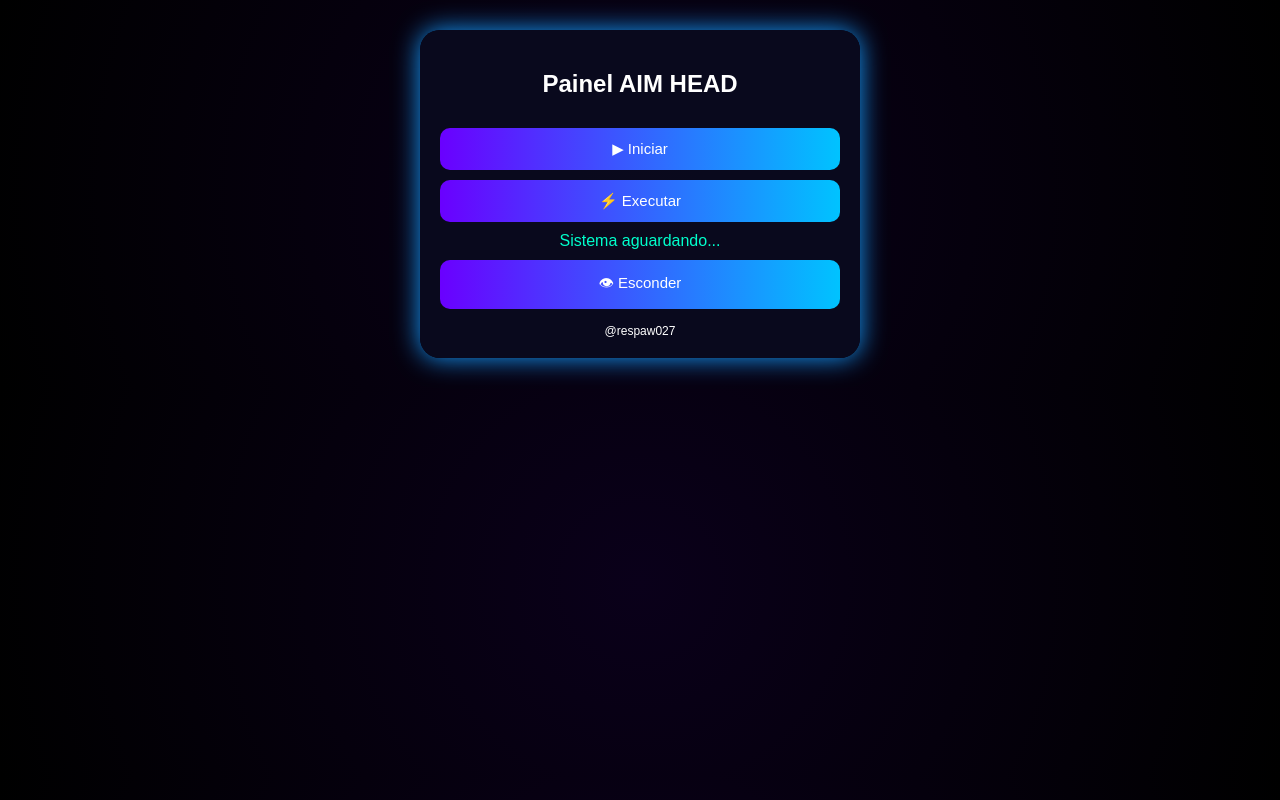
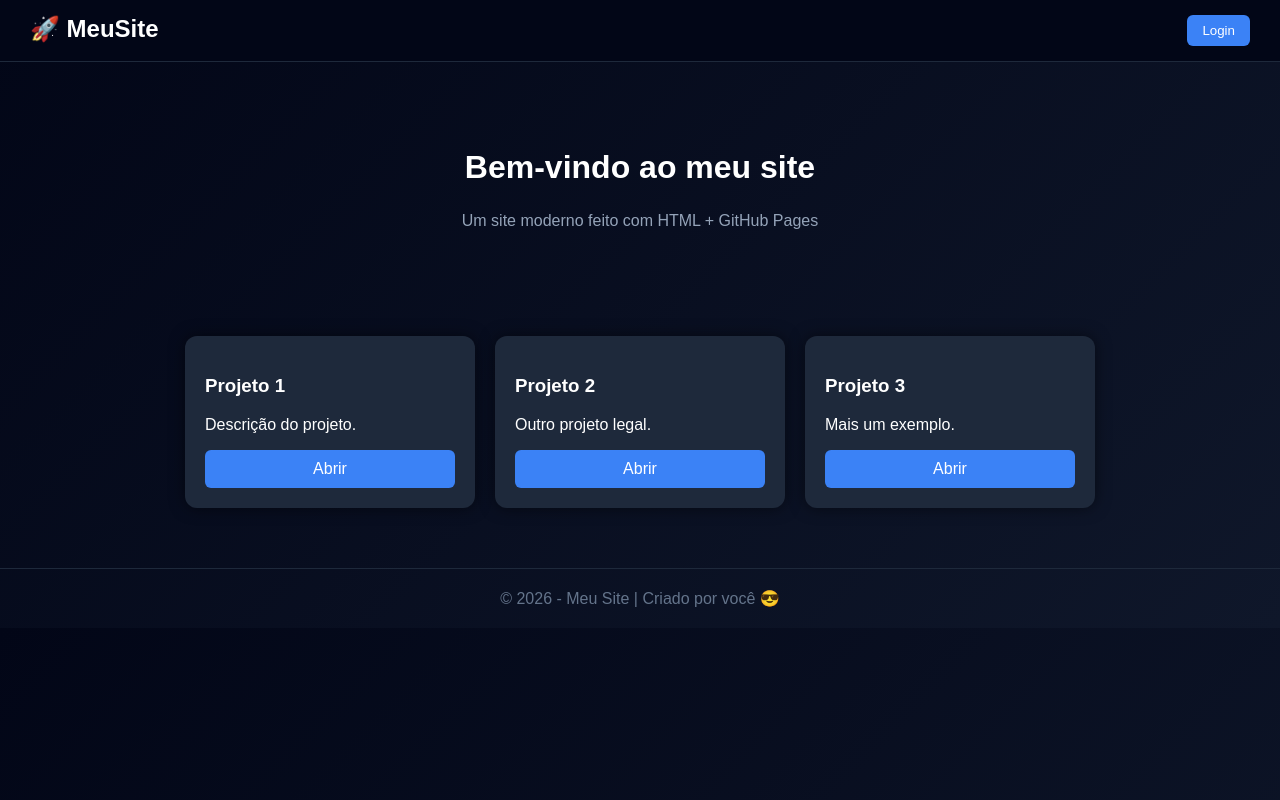
Before and after one commit to rmrafaelmartins25-ops/Meu-xitus, a plain HTML site: page index.html in a window 1280 px wide. Drawn offline with Linux system fonts and the light colour scheme.

Commit message:
Update index.html
Upd

Signed-off-by: rmrafaelmartins25-ops <rmrafaelmartins25@gmail.com>

```diff
--- a/index.html
+++ b/index.html
@@ -1,94 +1,139 @@
 <!DOCTYPE html>
-<html lang="pt-br">
+<html lang="pt-BR">
 <head>
 <meta charset="UTF-8">
-<title>Painel AIM HEAD</title>
-
-<link rel="manifest" href="manifest.json">
+<meta name="viewport" content="width=device-width, initial-scale=1.0">
+<title>Meu Site Pro</title>
 
 <style>
 body {
   margin: 0;
-    font-family: Arial;
-    background: radial-gradient(circle, #0a001a, #000);
+  font-family: Arial, sans-serif;
+  background: linear-gradient(135deg, #020617, #0f172a);
   color: white;
 }
 
-.painel {
-    width: 90%;
-    max-width: 400px;
-    margin: 30px auto;
-    padding: 20px;
-    border-radius: 20px;
-    background: rgba(10,10,30,0.95);
-    box-shadow: 0 0 25px #6a00ff;
-    animation: glow 2s infinite alternate;
+/* NAVBAR */
+nav {
+  display: flex;
+  justify-content: space-between;
+  padding: 15px 30px;
+  background: #020617;
+  border-bottom: 1px solid #1e293b;
 }
 
-@keyframes glow {
-    from { box-shadow: 0 0 10px #6a00ff; }
-    to { box-shadow: 0 0 30px #00c3ff; }
+nav h1 {
+  margin: 0;
 }
 
-h2 { text-align: center; }
-
-button {
-    width: 100%;
-    padding: 12px;
-    margin-top: 10px;
-    border-radius: 10px;
+nav button {
+  background: #3b82f6;
   border: none;
-    background: linear-gradient(90deg,#6a00ff,#00c3ff);
+  padding: 8px 15px;
+  border-radius: 6px;
   color: white;
-    font-size: 15px;
+  cursor: pointer;
 }
 
-.status {
+/* HERO */
+.hero {
   text-align: center;
-    margin-top: 10px;
-    color: #00ffcc;
+  padding: 60px 20px;
 }
 
-.footer {
+.hero h2 {
+  font-size: 32px;
+}
+
+.hero p {
+  color: #94a3b8;
+}
+
+/* CARDS */
+.container {
+  display: flex;
+  flex-wrap: wrap;
+  justify-content: center;
+  padding: 20px;
+}
+
+.card {
+  background: #1e293b;
+  padding: 20px;
+  margin: 10px;
+  border-radius: 12px;
+  width: 250px;
+  box-shadow: 0 0 15px rgba(0,0,0,0.5);
+  transition: 0.3s;
+}
+
+.card:hover {
+  transform: scale(1.05);
+}
+
+/* BOTÃO */
+.btn {
+  display: block;
+  margin-top: 10px;
+  padding: 10px;
   text-align: center;
-    margin-top: 15px;
-    font-size: 12px;
+  background: #3b82f6;
+  border-radius: 6px;
+  cursor: pointer;
+}
+
+/* FOOTER */
+footer {
+  text-align: center;
+  padding: 20px;
+  margin-top: 30px;
+  border-top: 1px solid #1e293b;
+  color: #64748b;
 }
 </style>
 </head>
 
 <body>
 
-<div class="painel">
-<h2>Painel AIM HEAD</h2>
+<!-- MENU -->
+<nav>
+  <h1>🚀 MeuSite</h1>
+  <button onclick="alert('Login em breve')">Login</button>
+</nav>
 
-<button onclick="start()">▶ Iniciar</button>
-<button onclick="inject()">⚡ Executar</button>
+<!-- HERO -->
+<section class="hero">
+  <h2>Bem-vindo ao meu site</h2>
+  <p>Um site moderno feito com HTML + GitHub Pages</p>
+</section>
 
-<div class="status" id="status">Sistema aguardando...</div>
+<!-- CARDS -->
+<div class="container">
 
-<button onclick="hidePanel()">👁 Esconder</button>
-
-<div class="footer">@respaw027</div>
+  <div class="card">
+    <h3>Projeto 1</h3>
+    <p>Descrição do projeto.</p>
+    <div class="btn" onclick="alert('Abrindo...')">Abrir</div>
   </div>
 
-<script>
-function start(){
- document.getElementById("status").innerText="Inicializando sistema...";
-}
+  <div class="card">
+    <h3>Projeto 2</h3>
+    <p>Outro projeto legal.</p>
+    <div class="btn" onclick="alert('Abrindo...')">Abrir</div>
+  </div>
 
-function inject(){
- let s=document.getElementById("status");
- s.innerText="Processando...";
- setTimeout(()=>{
-  s.innerText="Operação concluída ✔";
- },2000);
-}
+  <div class="card">
+    <h3>Projeto 3</h3>
+    <p>Mais um exemplo.</p>
+    <div class="btn" onclick="alert('Abrindo...')">Abrir</div>
+  </div>
 
-function hidePanel(){
- document.body.innerHTML="";
-}
-</script>
+</div>
+
+<!-- RODAPÉ -->
+<footer>
+  © 2026 - Meu Site | Criado por você 😎
+</footer>
 
 </body>
 </html>
```
Lines whose indentation alone changed are shown as unchanged.
